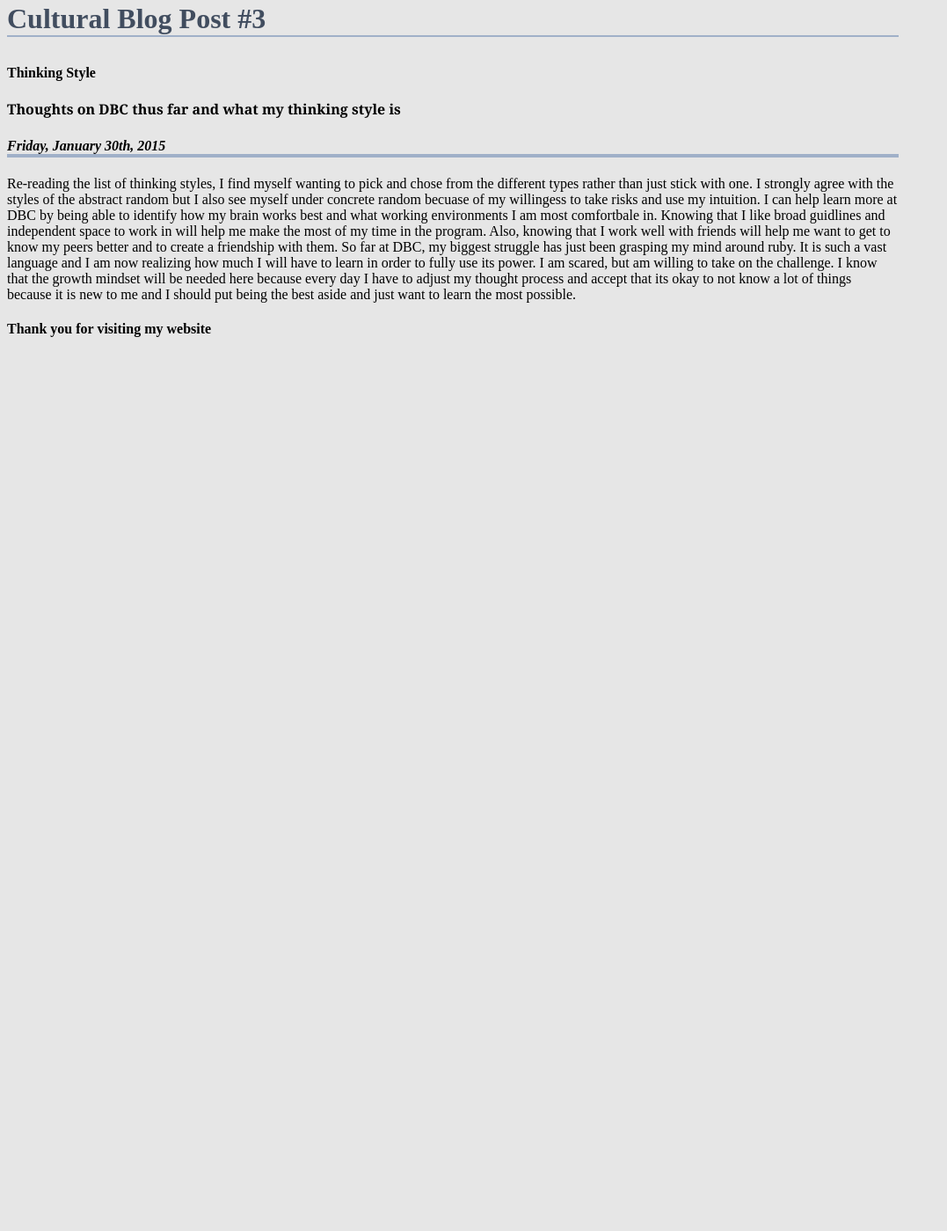
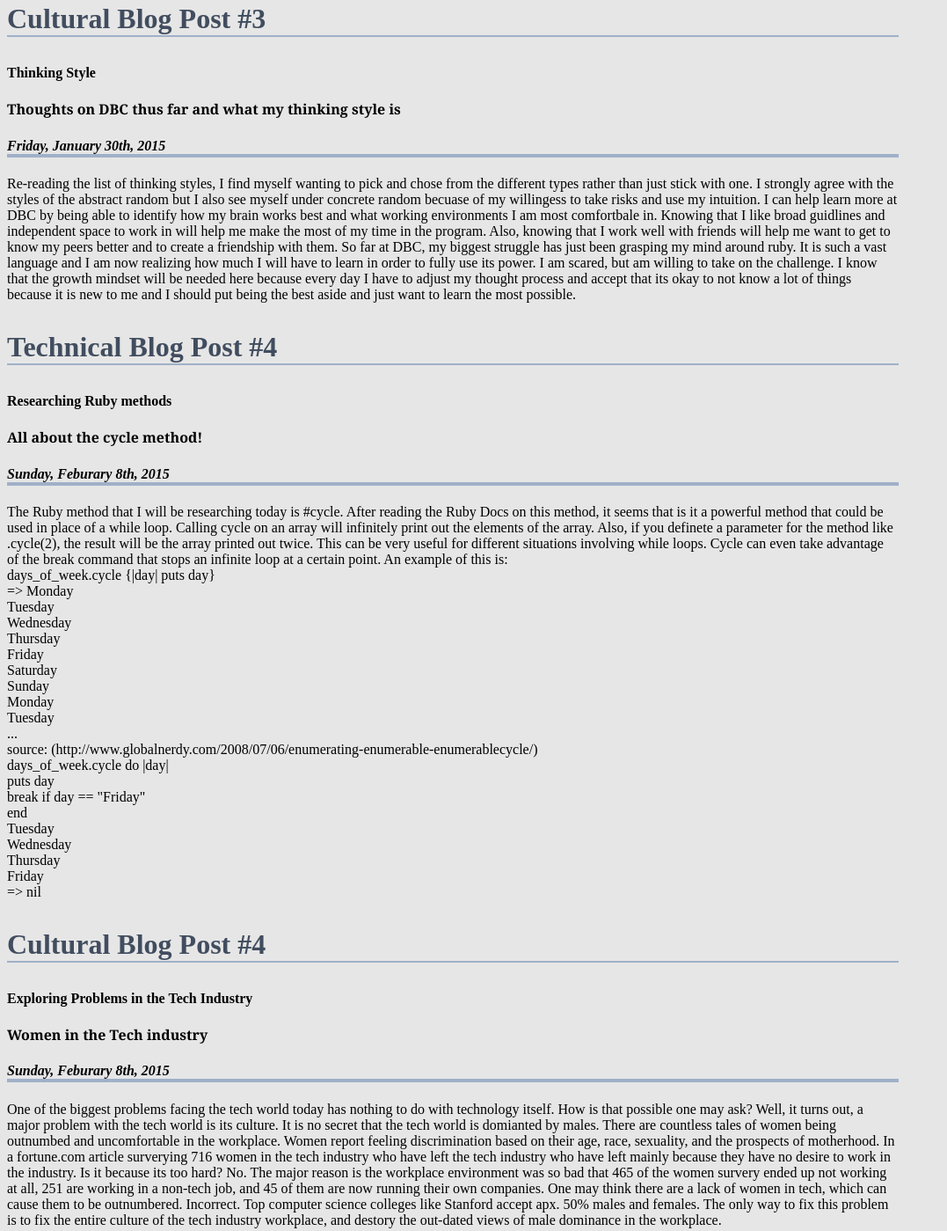
Before and after one commit to kennygeiler/kennygeiler.github.io, a plain HTML site: page blog/index.html in a window 1280 px wide. Shown: the part 1382-2781 px from the top of the page at 88% size, without its empty margins (0-1077 px from the left). Before the commit the page ends 1787 px from the top, so only its background shows below. Drawn offline with Linux system fonts and the light colour scheme.

Commit message:
blog changes

```diff
--- a/blog/index.html
+++ b/blog/index.html
@@ -77,7 +77,68 @@
     <p>
         Re-reading the list of thinking styles, I find myself wanting to pick and chose from the different types rather than just stick with one. I strongly agree with the styles of the abstract random but I also see myself under concrete random becuase of my willingess to take risks and use my intuition. I can help learn more at DBC by being able to identify how my brain works best and what working environments I am most comfortbale in. Knowing that I like broad guidlines and independent space to work in will help me make the most of my time in the program. Also, knowing that I work well with friends will help me want to get to know my peers better and to create a friendship with them. So far at DBC, my biggest struggle has just been grasping my mind around ruby. It is such a vast language and I am now realizing how much I will have to learn in order to fully use its power. I am scared, but am willing to take on the challenge. I know that the growth mindset will be needed here because every day I have to adjust my thought process and accept that its okay to not know a lot of things because it is new to me and I should put being the best aside and just want to learn the most possible.
     </p>
-  </div
+  </div>
+   <div class="blog post">
+    <h3 class="blogtitle">Technical Blog Post #4</h3>
+  <h4 class="blogsubtitle">Researching Ruby methods</h4>
+  <h4 class="tldr">All about the cycle method!</h4>
+  <h4 class="blogdate">Sunday, Feburary 8th, 2015</h4>
+    <p>
+        The Ruby method that I will be researching today is #cycle. After reading the Ruby Docs on this method, it seems that is it a powerful method that could be used in place of a while loop. Calling cycle on an array will infinitely print out the elements of the array. Also, if you definete a parameter for the method like .cycle(2), the result will be the array printed out twice. This can be very useful for different situations involving while loops. Cycle can even take advantage of the break command that stops an infinite loop at a certain point. An example of this is:
+      <br>
+        days_of_week.cycle {|day| puts day}
+        <br>
+        => Monday
+        <br>
+        Tuesday
+        <br>
+        Wednesday
+        <br>
+        Thursday
+        <br>
+        Friday
+        <br>
+        Saturday
+        <br>
+        Sunday
+        <br>
+        Monday
+        <br>
+        Tuesday
+        <br>
+        ...
+        <br>
+        source: (http://www.globalnerdy.com/2008/07/06/enumerating-enumerable-enumerablecycle/)
+<br>
+        days_of_week.cycle do |day|
+        <br>
+        puts day
+        <br>
+        break if day == "Friday"
+        <br>
+        end
+        <br>
+        Tuesday
+        <br>
+        Wednesday
+        <br>
+        Thursday
+        <br>
+        Friday
+        <br>
+        => nil
+        <br>
+    </p>
+  </div>
+   <div class="blog post">
+    <h3 class="blogtitle">Cultural Blog Post #4</h3>
+  <h4 class="blogsubtitle">Exploring Problems in the Tech Industry </h4>
+  <h4 class="tldr">Women in the Tech industry</h4>
+  <h4 class="blogdate">Sunday, Feburary 8th, 2015</h4>
+    <p>
+ One of the biggest problems facing the tech world today has nothing to do with technology itself. How is that possible one may ask? Well, it turns out, a major problem with the tech world is its culture. It is no secret that the tech world is domianted by males. There are countless tales of women being outnumbed and uncomfortable in the workplace. Women report feeling discrimination based on their age, race, sexuality, and the prospects of motherhood. In a fortune.com article surverying 716 women in the tech industry who have left the tech industry who have left mainly because they have no desire to work in the industry. Is it because its too hard? No. The major reason is the workplace environment was so bad that 465 of the women survery ended up not working at all, 251 are working in a non-tech job, and 45 of them are now running their own companies. One may think there are a lack of women in tech, which can cause them to be outnumbered. Incorrect. Top computer science colleges like Stanford accept apx. 50% males and females. The only way to fix this problem is to fix the entire culture of the tech industry workplace, and destory the out-dated views of male dominance in the workplace.
+    </p>
+  </div>
 </div>
 </div>
 <div id="footer">
```
Also changed, not shown: blog/c4-tech-issues.html (added, +26 -0 lines), blog/t4-enumerable-methods.html (added, +70 -0 lines).
